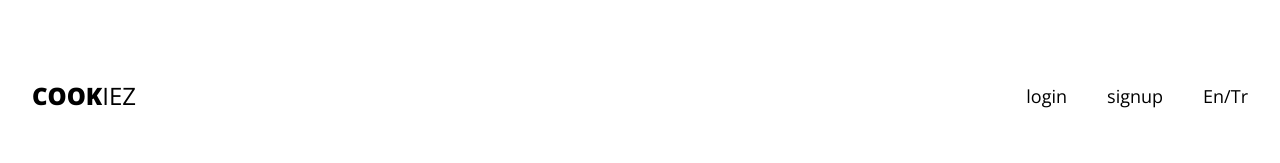
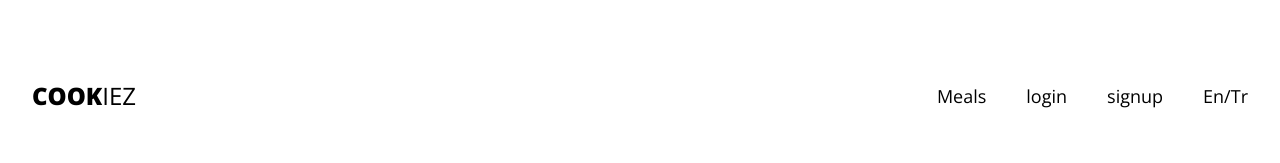
Before and after one commit to ReCoded-Org/cookiz-capstone-project, a Next.js app: page /LandingMeal in a window 1280 px wide. Shown: the top 163 px of the page. Built offline with nearby package versions, Linux system fonts and the light colour scheme; no server answers.

Commit message:
Build: I have added a button for the landign meal page

```diff
--- a/src/components/Navbar/Navbar.jsx
+++ b/src/components/Navbar/Navbar.jsx
@@ -134,6 +134,7 @@ function Navbar() {
                     ) : (
                         <div className='nav-list'>
                             <ul className='tablet:text-base flex items-center gap-10 text-lg'>
+                                <Link href='/LandingMeal'>{t("Meals")}</Link>
                                 <Link href='/signin'>{t("login")}</Link>
                                 <Link href='/signUp'>{t("signup")}</Link>
                                 <li>
```
